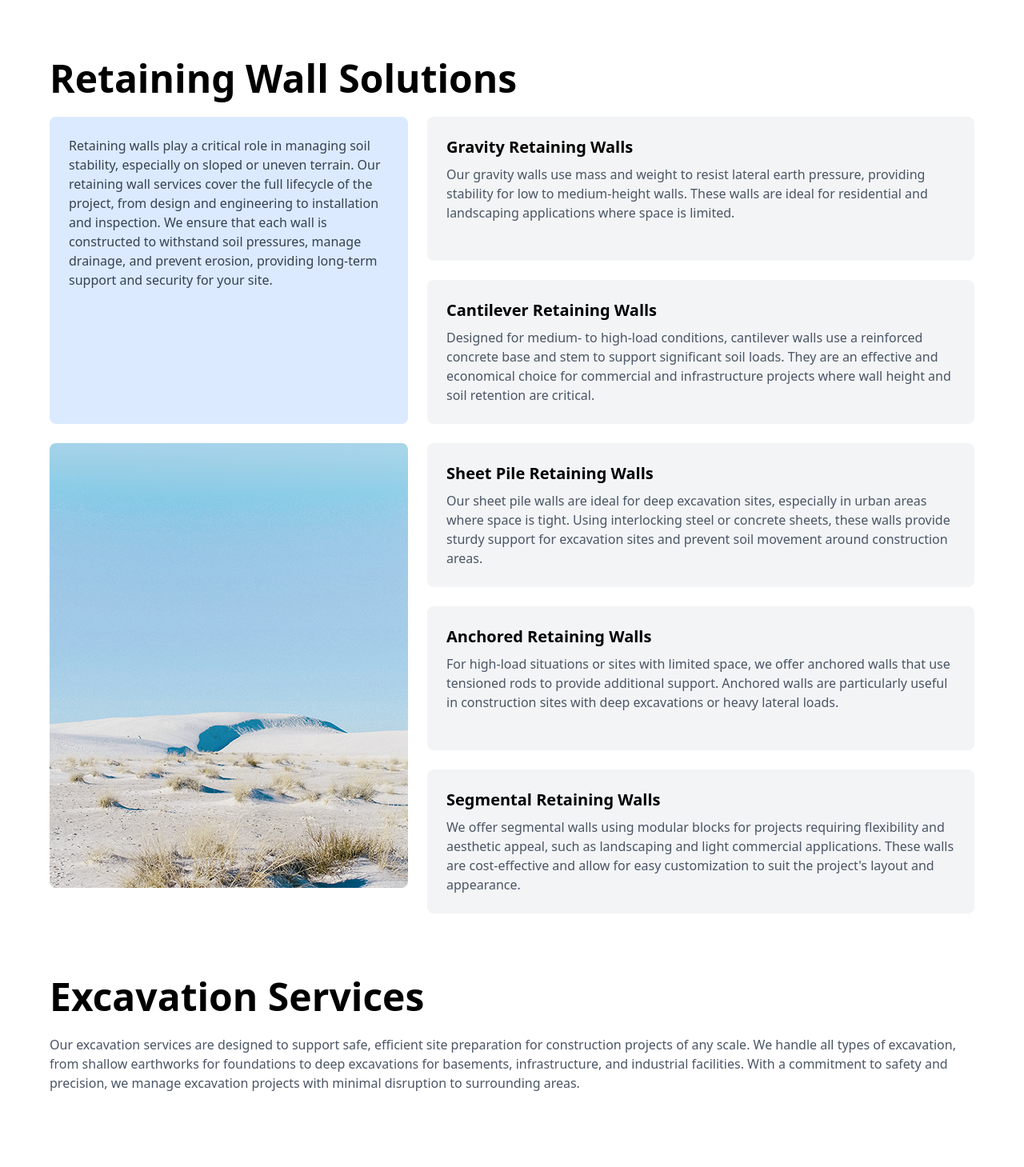
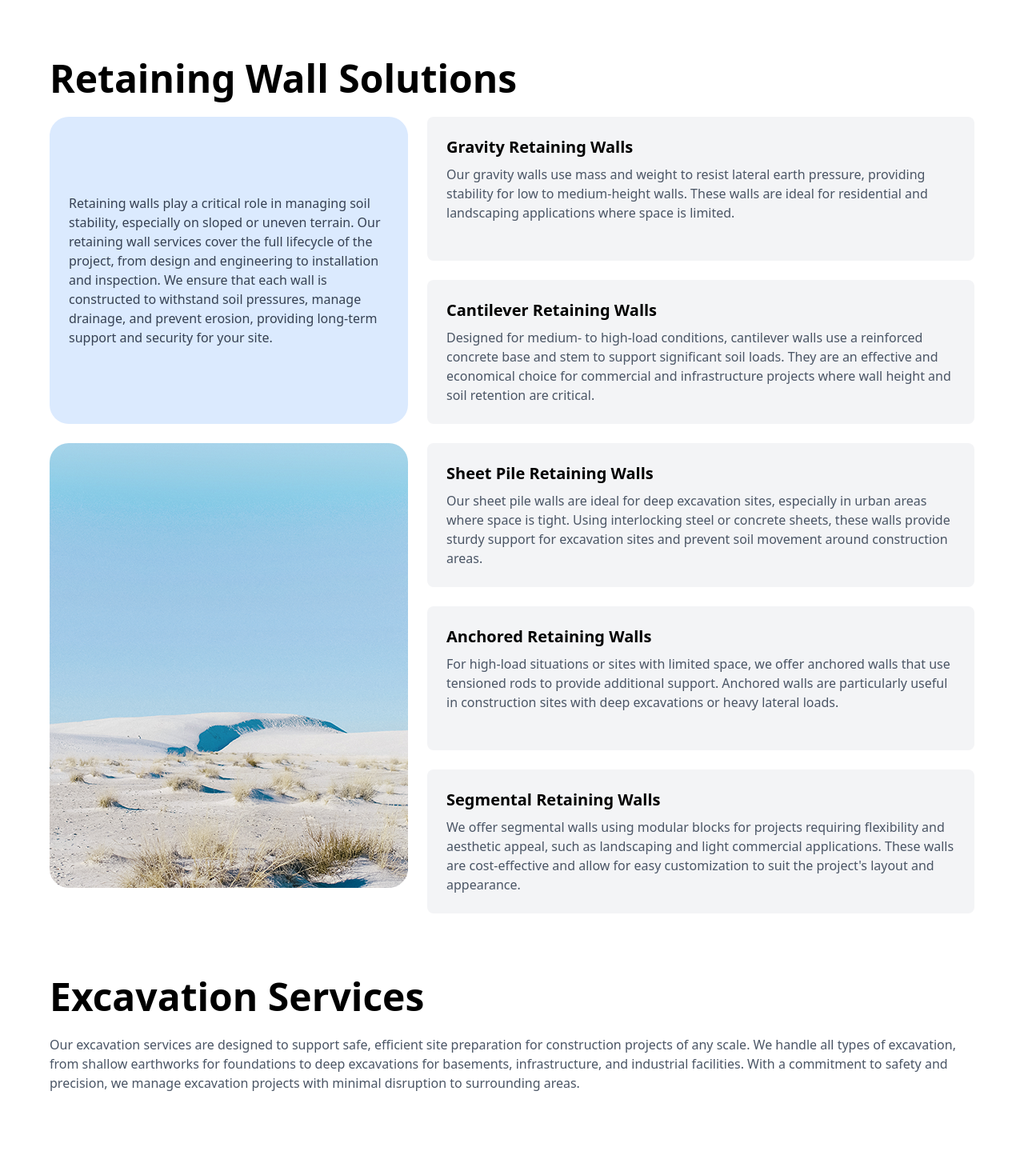
Before and after one commit to tharanga-madurapperuma/statewide-geotechnical_construction-site, a React (Vite) app: page /RetainingWall in a window 1280 px wide. Shown: the part 850-2309 px from the top of the page at 80% size. Built offline with nearby package versions, Linux system fonts and the light colour scheme.

Commit message:
change retainingwall page

```diff
--- a/src/pages/RetainingWall.jsx
+++ b/src/pages/RetainingWall.jsx
@@ -18,10 +18,10 @@ const RetainingWall = () => {
       </div>
 
       <div className="max-w-[1220px] mx-auto p-8">
-        <h1 className="text-5xl font-bold mb-6">Retaining Wall Solutions</h1>
+        <h1 className="text-5xl font-semibold mb-6">Retaining Wall Solutions</h1>
         <div className="grid grid-cols-5 grid-rows-10 gap-[24px]">
           {/* Description Box */}
-          <div className="col-span-2 row-span-4 bg-blue-100 p-6 rounded-lg">
+          <div className="col-span-2 row-span-4 bg-blue-100 p-6 rounded-3xl flex items-center justify-center ">
             <p className="text-gray-700">
               Retaining walls play a critical role in managing soil stability,
               especially on sloped or uneven terrain. Our retaining wall
@@ -102,7 +102,7 @@ const RetainingWall = () => {
             <img
               src="/Frame2263.png"
               alt="Retaining Wall"
-              className="w-[494px] h-[556px] object-cover rounded-lg"
+              className="w-[494px] h-[556px] object-cover rounded-3xl"
             />
           </div>
         </div>
@@ -110,7 +110,7 @@ const RetainingWall = () => {
 
       <div className="max-w-[1220px] mx-auto p-8 mt-4">
         {/* Header Section */}
-        <h1 className="text-5xl font-bold mb-6">Excavation Services</h1>
+        <h1 className="text-5xl font-semibold mb-6">Excavation Services</h1>
         <p className="text-gray-600">
           Our excavation services are designed to support safe, efficient site
           preparation for construction projects of any scale. We handle all
```
